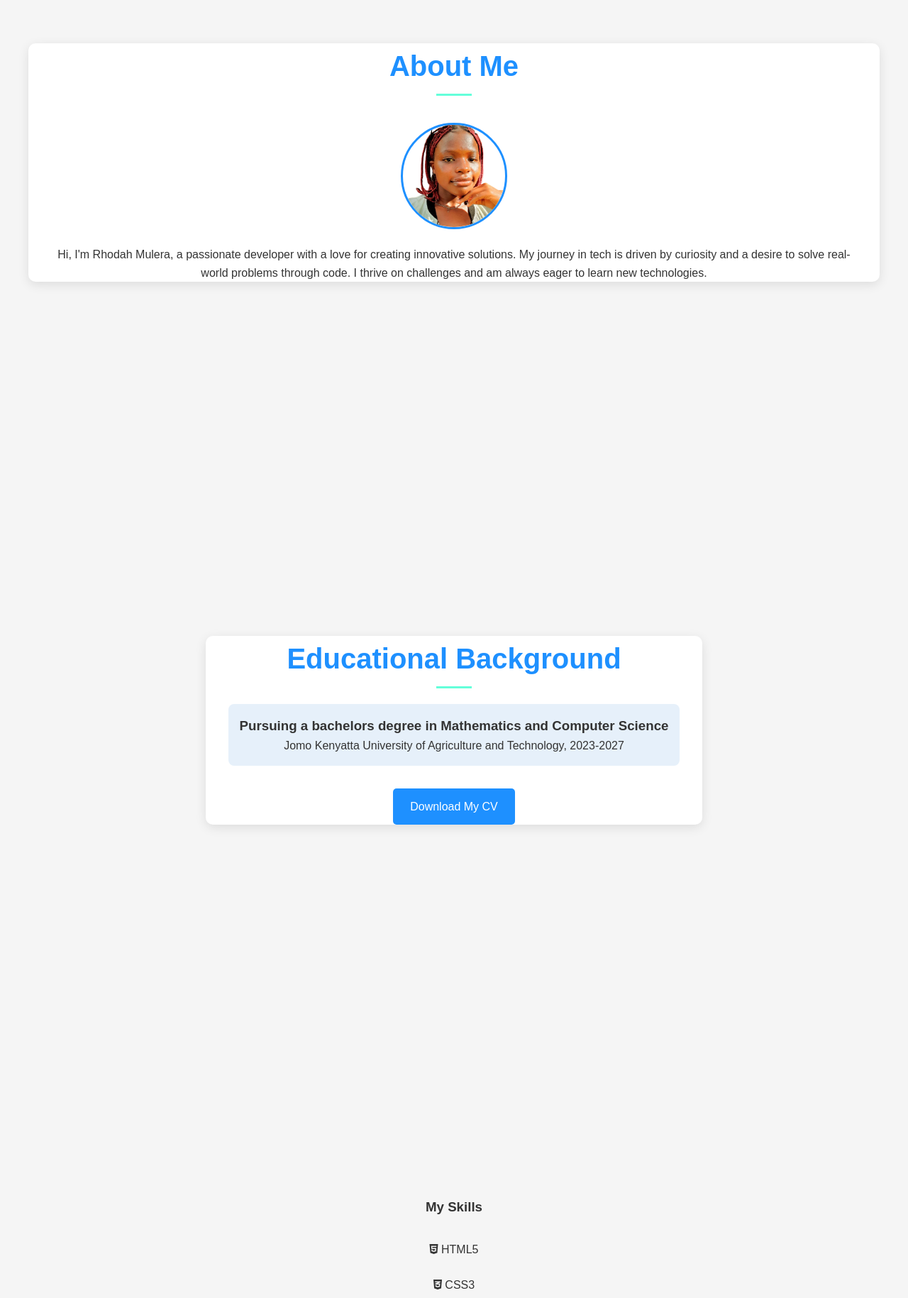
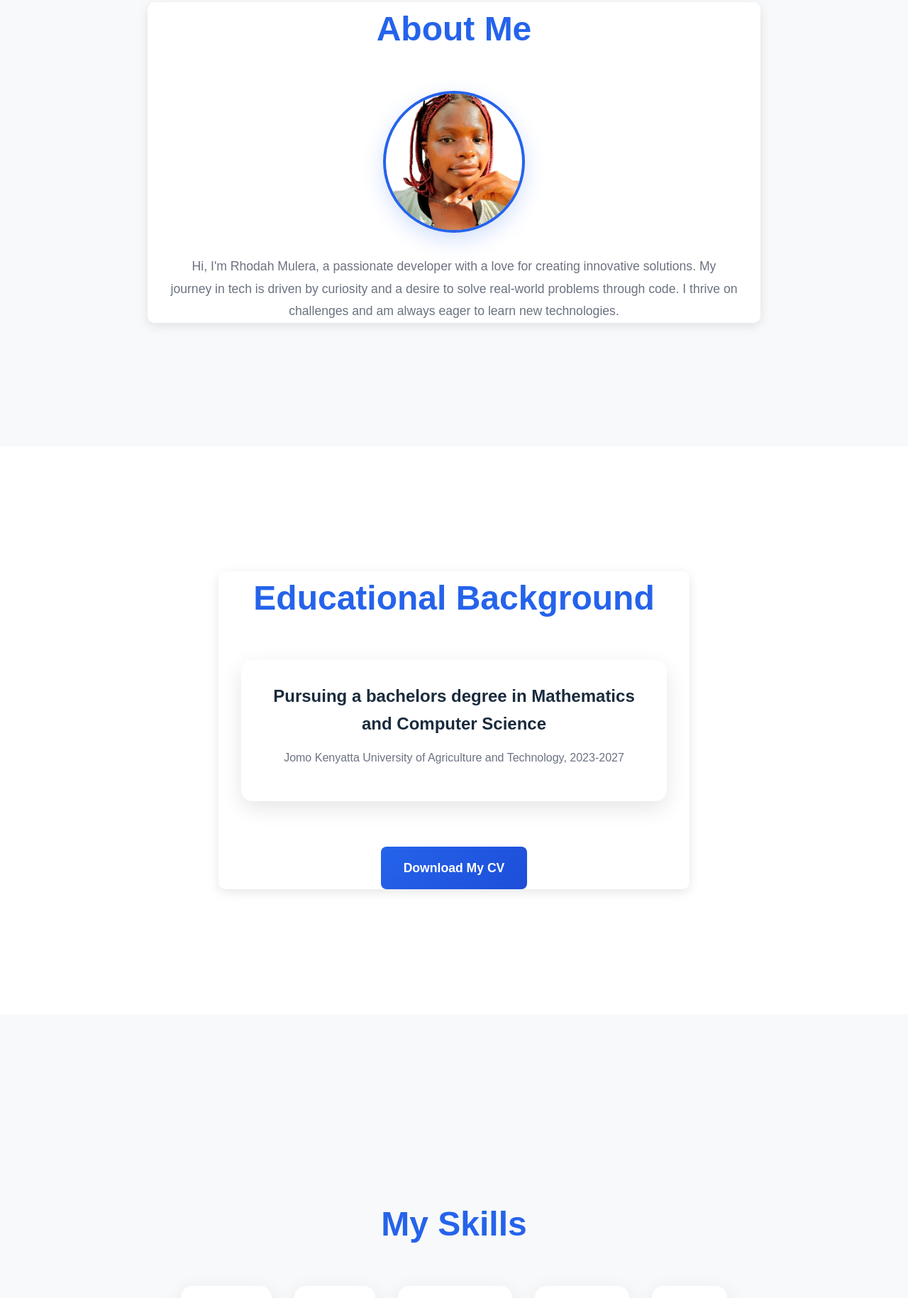
Before and after one commit to Ro-wdy/PortfolioH-C, a plain HTML site: page index.html in a window 1280 px wide. Shown: the part 971-2800 px from the top of the page at 71% size. Drawn offline with Linux system fonts and the light colour scheme.

Commit message:
styling the index html file

```diff
--- a/styles.css
+++ b/styles.css
@@ -64,28 +64,6 @@ section {
     height: 100%;
     background: rgba(10, 25, 47, 0.7); /* Dark navy overlay */
 }
-
-#home h1 {
-    font-size: 3.5rem;
-    margin-bottom: 1rem;
-    color: #fff;
-    z-index: 1;
-    animation: fadeIn 2s ease-in;
-}
-
-#home p {
-    font-size: 1.5rem;
-    color: #fff;
-    z-index: 1;
-    animation: fadeIn 2s ease-in 0.5s;
-    animation-fill-mode: both;
-}
-
-@keyframes fadeIn {
-    from { opacity: 0; transform: translateY(20px); }
-    to { opacity: 1; transform: translateY(0); }
-}
-
 .container {
     max-width: 1200px;
     margin: 0 auto;
@@ -95,93 +73,193 @@ section {
     box-shadow: 0 4px 15px rgba(0, 0, 0, 0.1);
 }
 
-h2 {
-    font-size: 2.5rem;
-    margin-bottom: 2rem;
-    color: #1e90ff; /* Blue */
-    position: relative;
+#home h1 {
+    font-size: 4rem;
+    font-weight: 700;
+    margin-bottom: 1rem;
+    line-height: 1.2;
 }
 
-h2::after {
-    content: '';
-    width: 50px;
-    height: 3px;
-    background: #64ffda; /* Deep teal */
-    position: absolute;
-    bottom: -10px;
-    left: 50%;
-    transform: translateX(-50%);
+#home p {
+    font-size: 1.5rem;
+    opacity: 0.9;
+    margin-bottom: 2rem;
+}
+
+/* About Section */
+#about {
+    padding: 4rem 0;
+    background-color: #f8f9fa;
+}
+
+#about h2 {
+    text-align: center;
+    font-size: 3rem;
+    color: #2563eb;
+    margin-bottom: 3rem;
+    font-weight: 700;
 }
 
 .profile-img {
-    width: 150px;
-    height: 150px;
+    width: 200px;
+    height: 200px;
     border-radius: 50%;
+    display: block;
+    margin: 0 auto 2rem;
     object-fit: cover;
-    margin: 1rem auto;
-    border: 3px solid #1e90ff; /* Blue border */
-    transition: transform 0.3s ease;
+    border: 4px solid #2563eb;
+    box-shadow: 0 10px 30px rgba(37, 99, 235, 0.2);
 }
 
-.profile-img:hover {
-    transform: scale(1.1);
+#about p {
+    font-size: 1.1rem;
+    line-height: 1.8;
+    color: #6b7280;
+    text-align: center;
+    max-width: 800px;
+    margin: 0 auto;
 }
 
-.skills-grid, .projects-grid {
-    display: grid;
-    grid-template-columns: repeat(auto-fit, minmax(200px, 1fr));
-    gap: 1.5rem;
-    margin-top: 2rem;
+/* Education Section */
+#education {
+    padding: 4rem 0;
+    background: white;
 }
 
-.skill-card {
-    background: #e6f0fa; /* Light blue-gray */
-    padding: 1.5rem;
-    border-radius: 10px;
-    transition: transform 0.3s ease, box-shadow 0.3s ease;
-    display: flex;
-    align-items: center;
-    justify-content: center;
+#education h2 {
+    text-align: center;
+    font-size: 3rem;
+    color: #2563eb;
+    margin-bottom: 3rem;
+    font-weight: 700;
 }
 
-.skill-card:hover, .project-card:hover {
-    transform: translateY(-10px);
-    box-shadow: 0 10px 20px rgba(0, 0, 0, 0.2);
+.education-item {
+    background: white;
+    padding: 2rem;
+    border-radius: 16px;
+    box-shadow: 0 10px 30px rgba(0, 0, 0, 0.1);
+    margin-bottom: 2rem;
+    text-align: center;
+    max-width: 600px;
+    margin-left: auto;
+    margin-right: auto;
 }
 
-.project-card {
-    background: #e6f0fa; /* Light blue-gray */
-    padding: 1.5rem;
-    border-radius: 10px;
-    transition: transform 0.3s ease, box-shadow 0.3s ease;
+.education-item h3 {
+    font-size: 1.5rem;
+    color: #1a2b3d;
+    margin-bottom: 1rem;
+    font-weight: 600;
 }
 
-.education-item, .interest-item {
-    background: #e6f0fa; /* Light blue-gray */
-    padding: 1rem;
-    margin: 1rem 0;
-    border-radius: 8px;
-    transition: transform 0.3s ease;
-}
-
-.education-item:hover, .interest-item:hover {
-    transform: scale(1.05);
+.education-item p {
+    color: #6b7280;
+    font-size: 1rem;
+    margin-bottom: 1rem;
 }
 
 .cv-download {
     display: inline-block;
-    padding: 0.8rem 1.5rem;
-    background: #1e90ff; /* Blue */
-    color: #fff;
+    background: linear-gradient(135deg, #2563eb, #1d4ed8);
+    color: white;
+    padding: 1rem 2rem;
+    border-radius: 8px;
     text-decoration: none;
-    border-radius: 5px;
-    margin-top: 1rem;
-    transition: background 0.3s ease;
+    font-weight: 600;
+    margin-top: 2rem;
+    transition: all 0.3s ease;
+    font-size: 1.1rem;
 }
 
 .cv-download:hover {
-    background: #4682b4; /* Darker blue */
+    transform: translateY(-2px);
+    box-shadow: 0 10px 25px rgba(37, 99, 235, 0.3);
 }
+
+/* Skills Section */
+#Skills {
+    padding: 4rem 0;
+    background-color: #f8f9fa;
+}
+
+.skills-container {
+    max-width: 1200px;
+    margin: 0 auto;
+    padding: 0 2rem;
+    text-align: center;
+}
+
+.skills-container h3 {
+    font-size: 3rem;
+    color: #2563eb;
+    margin-bottom: 3rem;
+    font-weight: 700;
+}
+
+.skills-grid {
+    display: flex;
+    gap: 2rem;
+    margin-top: 2rem;
+}
+
+.skill-item {
+    background: white;
+    padding: 2rem;
+    border-radius: 16px;
+    box-shadow: 0 10px 30px rgba(0, 0, 0, 0.1);
+    transition: all 0.3s ease;
+    text-align: center;
+}
+
+.skill-item:hover {
+    transform: translateY(-10px);
+    box-shadow: 0 20px 40px rgba(0, 0, 0, 0.15);
+}
+
+.skill-item i {
+    font-size: 3rem;
+    color: #2563eb;
+    margin-bottom: 1rem;
+    display: block;
+}
+
+.skill-item span {
+    font-size: 1.2rem;
+    font-weight: 600;
+    color: #1a2b3d;
+}
+
+/* Interests Section */
+#interests {
+    padding: 4rem 0;
+    background: white;
+}
+
+#interests h2 {
+    text-align: center;
+    font-size: 3rem;
+    color: #2563eb;
+    margin-bottom: 3rem;
+    font-weight: 700;
+}
+
+.interest-item {
+    background: white;
+    padding: 2rem;
+    border-radius: 16px;
+    box-shadow: 0 10px 30px rgba(0, 0, 0, 0.1);
+    text-align: center;
+    max-width: 800px;
+    margin: 0 auto;
+}
+
+.interest-item p {
+    font-size: 1.1rem;
+    line-height: 1.8;
+    color: #6b7280;
+}
+
 * Projects Section */
 #projects {
     padding: 4rem 0;
```
